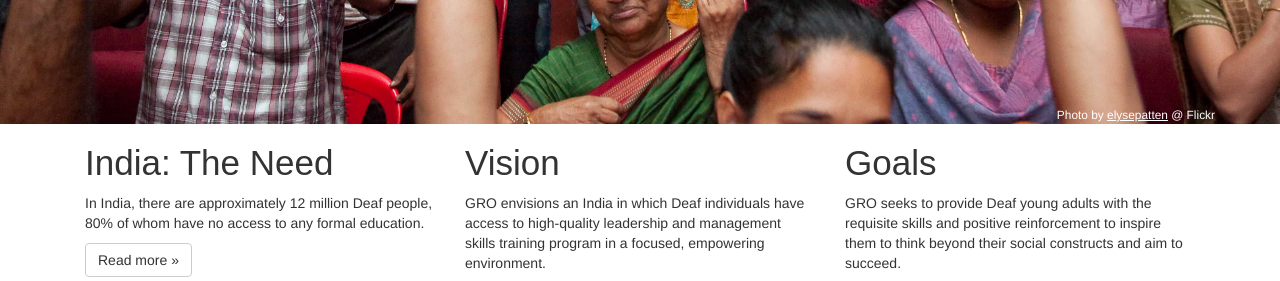
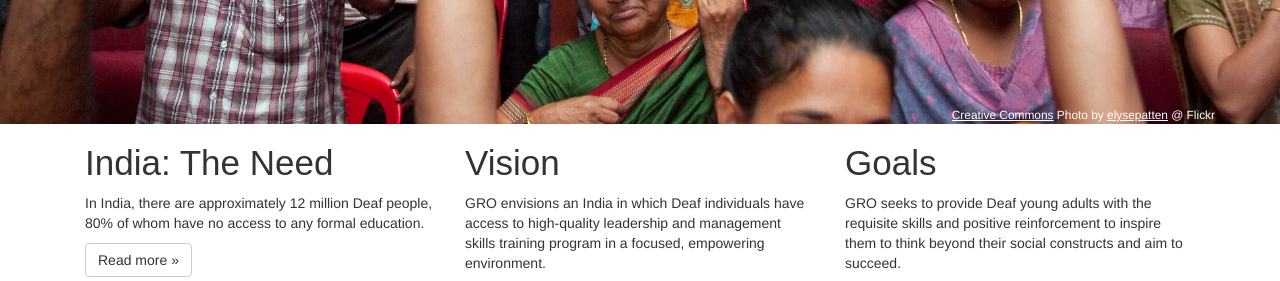
Before and after one commit to jfredrickson/gro-hub, a Jekyll site: the page built from index.html, in a window 1280 px wide. Shown: the part 456-737 px from the top of the page. Built offline with Jekyll 4.4.1, drawn with Linux system fonts in a browser that asks for light colours; nearby versions of some CDN libraries.

Commit message:
add creative commons link to stage photo credit

```diff
--- a/_layouts/home.html
+++ b/_layouts/home.html
@@ -6,7 +6,7 @@
           <h1>Leadership Skills Center and<br/> Entrepreneurial Hub for the Deaf<br/> in India</h1>
         </div>
         <div class="photocredit">
-          <small>Photo by <a href="https://www.flickr.com/photos/elysepatten/">elysepatten</a> @ Flickr</small>
+          <small><a href="https://creativecommons.org/licenses/by-nc/2.0/">Creative Commons</a> Photo by <a href="https://www.flickr.com/photos/elysepatten/">elysepatten</a> @ Flickr</small>
         </div>
       </div>
     </div>
```
